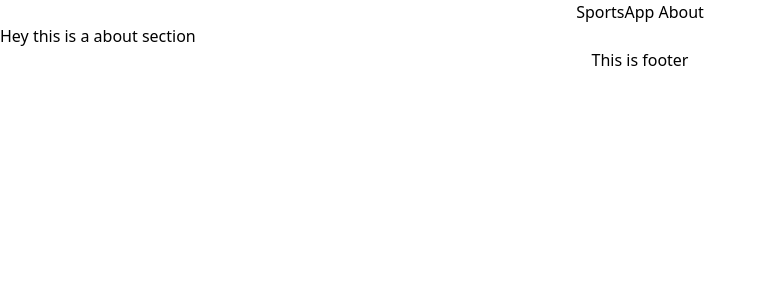
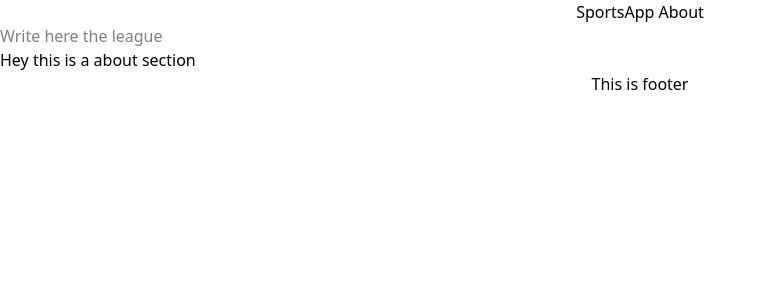
Before and after one commit to Majkan1/Sport-app, a Next.js app in the folder my-app/: page /about in a window 1280 px wide. Shown: the top 300 px of the page, without its empty margins (0-767 px from the left). Built offline with nearby package versions, Linux system fonts and the light colour scheme.

Commit message:
feat: add a searchbar

```diff
--- a/my-app/src/app/components/Search.tsx
+++ b/my-app/src/app/components/Search.tsx
@@ -0,0 +1,14 @@
+"use client"
+import { useState } from "react"
+export default function SearchBar(){
+  const [tekst,setTekst] = useState("");
+  return(
+    <div>
+      <input
+      placeholder="Write here the league"
+      value={tekst}
+      onChange={()=>{setTekst(tekst)}}
+      />
+    </div>
+  )
+}
--- a/my-app/src/app/layout.tsx
+++ b/my-app/src/app/layout.tsx
@@ -3,6 +3,7 @@ import Footer from "./components/Footer";
 import type { Metadata } from "next";
 import { Geist, Geist_Mono } from "next/font/google";
 import "./globals.css";
+import SearchBar from "./components/Search";
 
 const geistSans = Geist({
   variable: "--font-geist-sans",
@@ -31,6 +32,7 @@ export default function RootLayout({
     >
       <body className="min-h-full flex flex-col">
         <Navbar/>
+        <SearchBar/>
           {children}
         <Footer/>
         </body>
```
